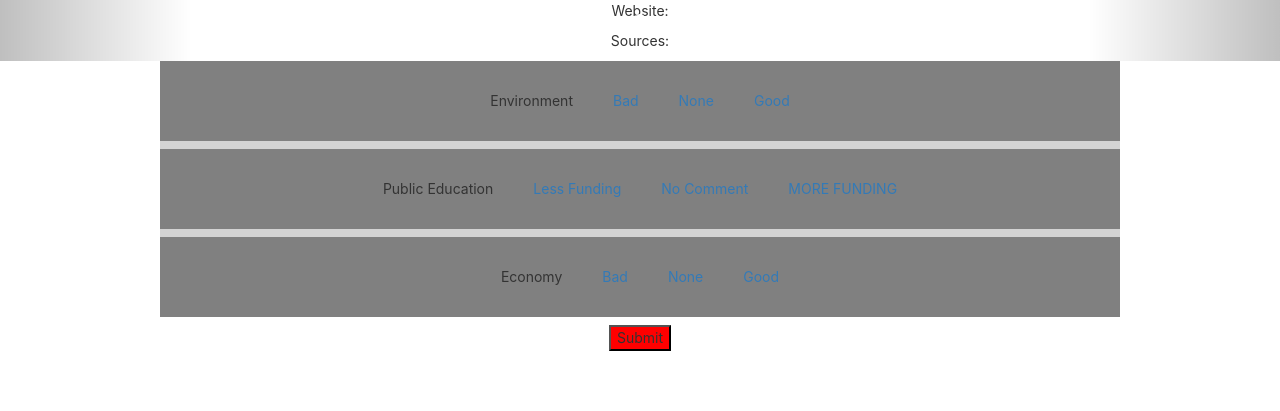
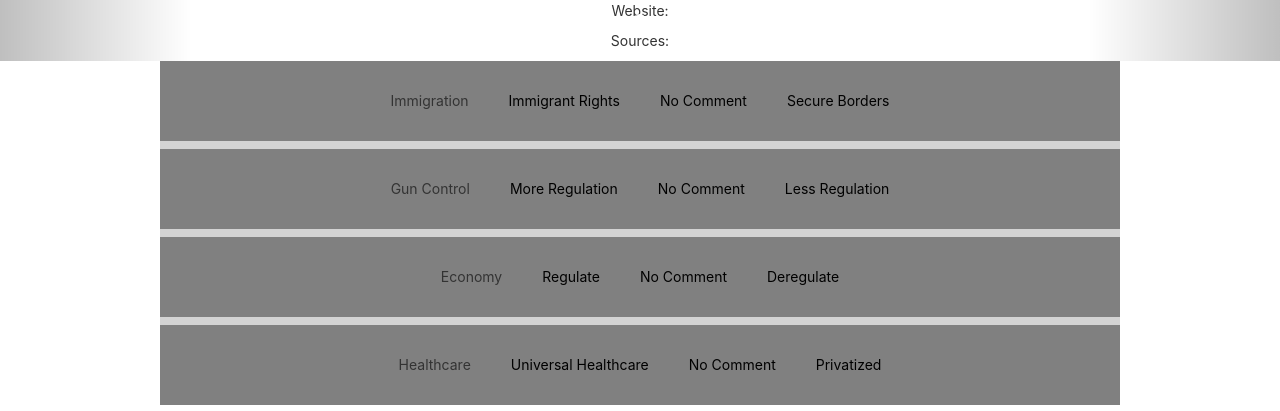
Before and after one commit to devangrose/mcbd_client, a React (Create React App) app: page / in a window 1280 px wide. Shown: the part 395-806 px from the top of the page. Built offline with nearby package versions, Linux system fonts and the light colour scheme.

Commit message:
finished matching algorithm

```diff
--- a/src/App.css
+++ b/src/App.css
@@ -45,9 +45,11 @@
     padding: 0px 20px;
     margin: 0;
     line-height:80px;
+    color: black;
 }
 .drag-tile a:hover {
     background-color: rgba(0,0,0,.2);
+    text-decoration: none;
 }
 .drag-tile p {
     padding: 0 20px;
--- a/src/List.js
+++ b/src/List.js
@@ -6,27 +6,108 @@ import axios from 'axios';
 const positions = [
   {
     weight: 0,
-    title: 'Environment',
+    title: 'Immigration',
     stance: null,
-    stances: ['Bad','None','Good'],
+    stances: ['Immigrant Rights','No Comment','Secure Borders'],
     id: 'item-0',
   },
   {
     weight: 1,
-    title: 'Public Education',
+    title: 'Gun Control',
     stance: null,
-    stances: ['Less Funding','No Comment','MORE FUNDING'],
+    stances: ['More Regulation','No Comment','Less Regulation'],
     id: 'item-1',
   },
   {
     weight: 2,
     title: 'Economy',
     stance: null,
-    stances: ['Bad','None','Good'],
-    id: 'item-2',
+    stances: ['Regulate','No Comment','Deregulate'],
+    id: 'item-3',
+  },
+  {
+    weight: 3,
+    title: 'Healthcare',
+    stance: null,
+    stances: ['Universal Healthcare','No Comment','Privatized'],
+    id: 'item-4',
   },
 ];
 
+const candidates = [
+  {
+    name: 'Jason Rittereiser',
+    affiliation: 'Democrat',
+    url: 'https://hkm.com/attorneys/jason-rittereiser/',
+    positions: [
+      {
+        title:'Healthcare',
+        stance:0,
+      },
+      {
+        title:'Economy',
+        stance:0
+      },
+      {
+        title: 'Gun Control',
+        stance:0
+      },
+      {
+        title: 'Immigration',
+        stance: 1,
+      },
+    ],
+    sources: ['https://ballotpedia.org/Jason_Rittereiser','https://www.seattletimes.com/seattle-news/politics/in-tv-ad-democratic-congressional-candidate-jason-rittereiser-lobs-treason-charge-at-trump/']
+  },
+  {
+    name: 'Dino Rossi',
+    affiliation: 'Republican',
+    url: 'https://www.dinorossi.com/',
+    positions: [
+      {
+        title: 'Healthcare',
+        stance: 0,
+      },
+      {
+        title: 'Economy',
+        stance: 2,
+      },
+      {
+        title: 'Gun Control',
+        stance: 2,
+      },
+      {
+        title: 'Immigration',
+        stance: 2
+      }
+    ],
+    sources:['www.dinorossi.com/issues']
+  },
+  {
+    name: 'Kim Schrier',
+    affiliation: 'Democrat',
+    url: 'https://splash.drkimschrier.com/?ref=https://www.drkimschrier.com/',
+    positions: [
+      {
+        title: 'Healthcare',
+        stance: 0
+      },
+      {
+        title: 'Economy',
+        stance: 0
+      },
+      {
+        title: 'Gun Control',
+        stance: 0
+      },
+      {
+        title: 'Immigration',
+        stance: 0
+      },
+    ],
+    sources: ['https://splash.drkimschrier.com/?ref=https://www.drkimschrier.com/','https://votesmart.org/candidate/political-courage-test/181124/kim-schrier/']
+  },
+]
 
 class List extends Component {
   handleClick = (e, index, stance) => {
@@ -63,27 +144,27 @@ class List extends Component {
     e.preventDefault()
 
     if (this.canSubmit()) {
-      axios.get(SERVER_URL + '/candidates').then((candidates) => {
         var candidate_nums = [];
         for(var i = 0; i < candidates.length; i++){
+          console.log('-------------------' + candidates[i].name + '-------------------');
           candidate_nums.push({name:candidates[i].name, value: compare_positions(candidates[i].positions,positions), data: candidates[i]});
         }
         var min, min2 = 0;
         min = candidate_nums[0];
         for(var i = 0; i < candidate_nums.length; i++){
-          if (candidate_nums[i].value < min.value){
+          if (candidate_nums[i].value > min.value){
             min = candidate_nums[i];
           }
         }
         min2 = candidate_nums[1];
         for(var i = 0; i < candidate_nums.length; i++){
-          if (candidate_nums[i].value < min2.value){
+          if (candidate_nums[i].value > min2.value && candidate_nums[i].name != min.name){
             min2 = candidate_nums[i];
           }
         }
         var matches = [min.data, min2.data];
+        console.log(matches);
 
-      });
     }
   };
 
@@ -99,17 +180,19 @@ class List extends Component {
 
 function compare_positions(candidate, user){
   var sum = 0
-  for(var i = 0; i < candidate.length; i++){
+  console.log('user info',user);
+  console.log('candidate info', candidate);
+  /*for(var i = 0; i < user.length; i++){
     var current_pos = user[0];
     var current_index = 0;
     for(var j = 0; j < candidate.length; j++){
-      if (candidate[j].title == user[i].title){
+      if (candidate[j].title === user[i].title){
         current_index = j;
         current_pos = candidate[j];
       }
     }
     if (i <= current_index){
-      var changeScalar = i - current_index;
+      var changeScalar = (i - current_index) + 1;
       var choiceScalar;
       if(user[i].stance == 0){
         choiceScalar = 0;
@@ -118,10 +201,42 @@ function compare_positions(candidate, user){
         choiceScalar = user[i].stance == current_pos.stance ? 1 : -1;
       }
       var orderScalar = candidate.length - 1;
-      sum += changeScalar + choiceScalar + orderScalar;
+
+      sum += changeScalar * choiceScalar * orderScalar;
+      console.log(changeScalar,choiceScalar,orderScalar);
     }
+  }
+  */
+  for (var i = 0; i < user.length; i++){
+    var match = getMatch(candidate, user[i]);
+    var match_index = candidate.indexOf(match);
+    var changeScalar = 1 / (Math.abs(i - match_index) + 1);
+    var orderScalar = user.length - i;
+    var choiceScalar;
+    if (user[i].stance - 1 == 0){
+      choiceScalar = 0;
+    }
+    else {
+      choiceScalar =( user[i].stance == match.stance ? 1 : -1);
+    }
+    console.log('Issue:' , match.title);
+    console.log('OrderScalar: ' + orderScalar);
+    console.log('ChoiceScalar: ' + choiceScalar);
+    console.log('ChangeScalar: ' + changeScalar);
+
+    sum += changeScalar * orderScalar * choiceScalar;
+
+    console.log('Sum: ' + sum);
   }
   return sum;
 }
 
+function getMatch(arr, position){
+  for(var i = 0; i < arr.length; i++){
+    if (arr[i].title == position.title){
+      return arr[i]
+    }
+  }
+}
+
 export default List;
```
